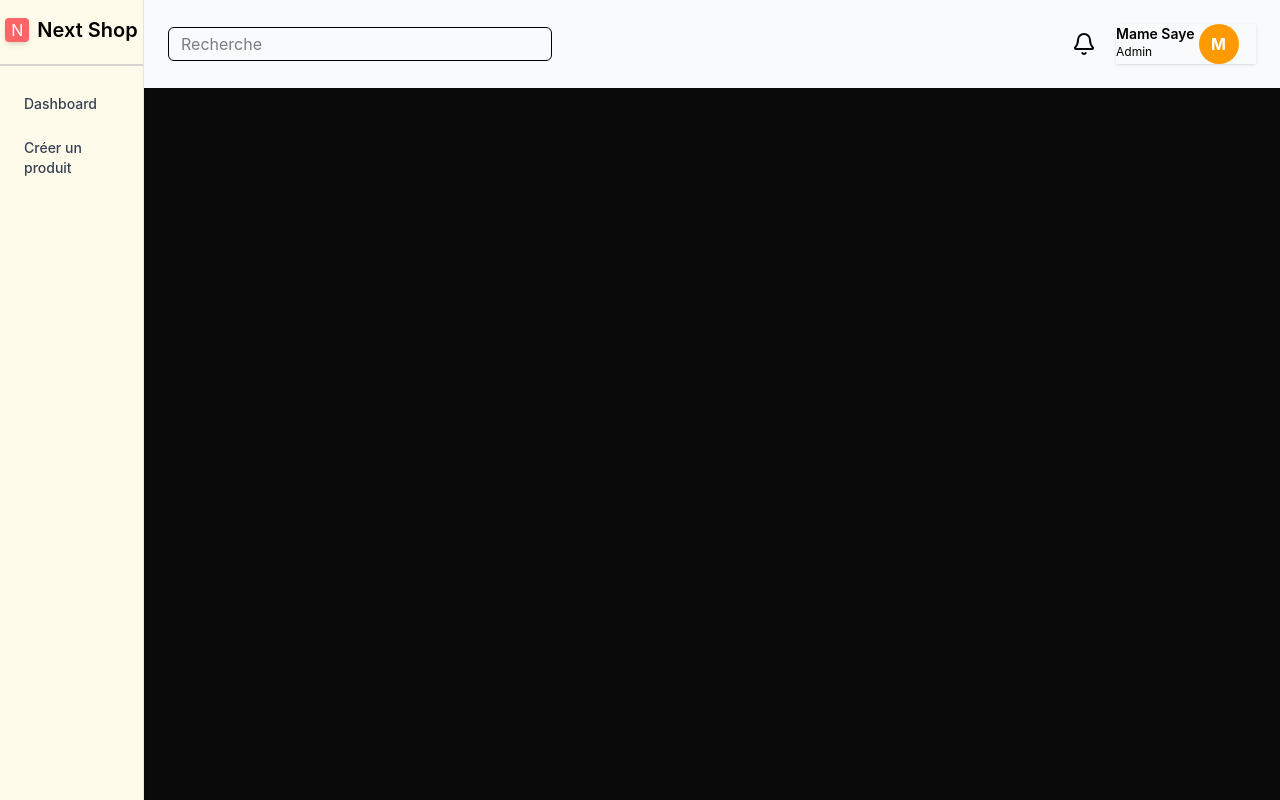
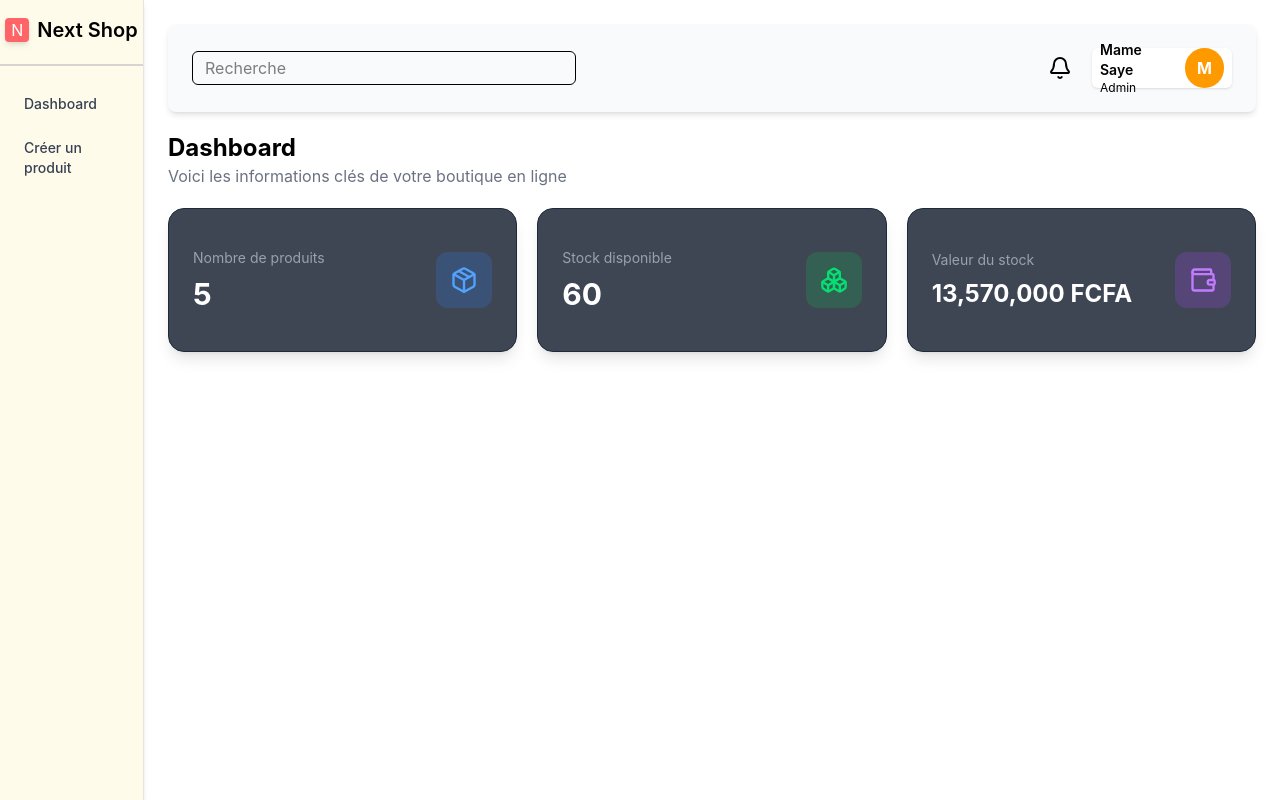
Before and after one commit to m3dev4/Next-Shop-Dashboard, a React (Vite) app: page / in a window 1280 px wide. Built offline with nearby package versions, Linux system fonts and the light colour scheme.

Commit message:
feat: implement dashboard layout with product metrics and custom useProducts hook

```diff
--- a/src/App.jsx
+++ b/src/App.jsx
@@ -2,19 +2,96 @@ import React from "react";
 import Sidebar from "./components/sidebar";
 import Header from "./components/header";
 import useProduct from "./hooks/useProducts";
-
+import { useEffect } from "react";
+import { Wallet } from "lucide-react";
+import { Boxes } from "lucide-react";
+import { Package } from "lucide-react";
 
 const App = () => {
   const { products, addProduct } = useProduct();
 
+  const totalStock = products.reduce(
+    (total, product) => total + product.stock,
+    0,
+  );
+  const totalValue = products.reduce(
+    (total, product) => total + product.price * product.stock,
+    0,
+  );
+
   return (
-    <div className="min-h-screen w-screen bg-neutral-950 relative overflow-hidden">
+    <div className="min-h-screen w-screen   relative overflow-hidden">
       <Sidebar />
 
       <main className="ml-36 p-6 relative">
-        <div className="w-full">
-          <Header />
-        </div>
+        {products && products.length > 0 ? (
+          <>
+            <div className="w-full">
+              <Header />
+
+              <div className="flex flex-col items-start">
+                <div className="py-5">
+                  <h1 className="text-black text-2xl font-bold">Dashboard</h1>
+
+                  <p className="text-gray-500">
+                    Voici les informations clés de votre boutique en ligne
+                  </p>
+                </div>
+
+                <div className="grid grid-cols-12 w-full gap-5">
+                  {/* Nombre produits */}
+                  <div className="col-span-4 h-36 rounded-2xl bg-gray-900/80 border border-gray-800 p-6 flex justify-between items-center shadow-lg">
+                    <div>
+                      <p className="text-gray-400 text-sm">
+                        Nombre de produits
+                      </p>
+
+                      <h2 className="text-white text-3xl font-bold mt-2">
+                        {products.length}
+                      </h2>
+                    </div>
+
+                    <div className="w-14 h-14 rounded-xl bg-blue-500/20 flex items-center justify-center">
+                      <Package className="text-blue-400" size={28} />
+                    </div>
+                  </div>
+
+                  {/* Stock */}
+                  <div className="col-span-4 h-36 rounded-2xl bg-gray-900/80 border border-gray-800 p-6 flex justify-between items-center shadow-lg">
+                    <div>
+                      <p className="text-gray-400 text-sm">Stock disponible</p>
+
+                      <h2 className="text-white text-3xl font-bold mt-2">
+                        {totalStock}
+                      </h2>
+                    </div>
+
+                    <div className="w-14 h-14 rounded-xl bg-green-500/20 flex items-center justify-center">
+                      <Boxes className="text-green-400" size={28} />
+                    </div>
+                  </div>
+
+                  {/* Valeur stock */}
+                  <div className="col-span-4 h-36 rounded-2xl bg-gray-900/80 border border-gray-800 p-6 flex justify-between items-center shadow-lg">
+                    <div>
+                      <p className="text-gray-400 text-sm">Valeur du stock</p>
+
+                      <h2 className="text-white text-2xl font-bold mt-2">
+                        {totalValue.toLocaleString()} FCFA
+                      </h2>
+                    </div>
+
+                    <div className="w-14 h-14 rounded-xl bg-purple-500/20 flex items-center justify-center">
+                      <Wallet className="text-purple-400" size={28} />
+                    </div>
+                  </div>
+                </div>
+              </div>
+            </div>
+          </>
+        ) : (
+          <p className="text-white">Aucune données</p>
+        )}
       </main>
     </div>
   );
--- a/src/components/creer-produit.jsx
+++ b/src/components/creer-produit.jsx
@@ -1,5 +1,3 @@
-
-
 function CreerProduit(){
     return(
 <div></div>
--- a/src/components/header.jsx
+++ b/src/components/header.jsx
@@ -1,24 +1,25 @@
 import React from "react";
-import { Bell } from 'lucide-react';
+import { Bell } from "lucide-react";
 
 const Header = () => {
   return (
-    <div className="flex w-full bg-gray-50 h-22 absolute top-0 left-0">
+    <div className="w-full bg-gray-50 h-22 flex rounded-lg shadow-md">
       <div className="flex justify-between items-center px-6 w-full">
-        <div className="">
         <input
           type="text"
           placeholder="Recherche"
-            className="w-96 px-3 py-1 rounded-md border focus:border-primary outline-none"
+          className="w-96 px-3 py-1 rounded-md border outline-none"
         />
-        </div>
+
         <div className="flex gap-5 items-center">
           <Bell />
-           <div className="w-35 h-10 bg-background shadow-sm flex space-x-1">
+
+          <div className="w-35 h-10 bg-white shadow-sm flex items-center gap-2 px-2 rounded-md">
             <div className="flex flex-col items-start">
               <h2 className="text-sm font-semibold">Mame Saye</h2>
               <span className="text-xs">Admin</span>
             </div>
+
             <div className="w-10 h-10 rounded-full bg-amber-500 flex items-center justify-center">
               <h1 className="text-white font-bold text-base">M</h1>
             </div>
--- a/src/hooks/useProducts.js
+++ b/src/hooks/useProducts.js
@@ -13,14 +13,10 @@
 //logique répétée
 //code difficile à lire
 
-
-
 //Il évite que :
 // - les composants deviennent trop chargé
 // - la logique soit dupliquée
 // - les composants touchent directement le service( Le composant : ne connaît pas le service, ne connaît pas localStorage, ne fait que afficher et déclencher des actions)
-
-
 
 import { useEffect, useState } from "react";
 import {
@@ -28,11 +24,11 @@ import {
   addProduct,
   updateProduct,
   deleteProduct,
+  saveProducts,
 } from "../API/productService";
 import { mockProducts } from "../mock/produits";
 
 export default function useProducts() {
-
   // 1. STATE central
   const [products, setProducts] = useState([]);
 
@@ -42,7 +38,7 @@ export default function useProducts() {
 
     if (!data || data.length === 0) {
       // localStorage vide → on injecte les mocks
-      addProduct(mockProducts);
+      saveProducts(mockProducts);
       setProducts(mockProducts);
     } else {
       // localStorage déjà rempli
```
Lines whose indentation alone changed are shown as unchanged.
